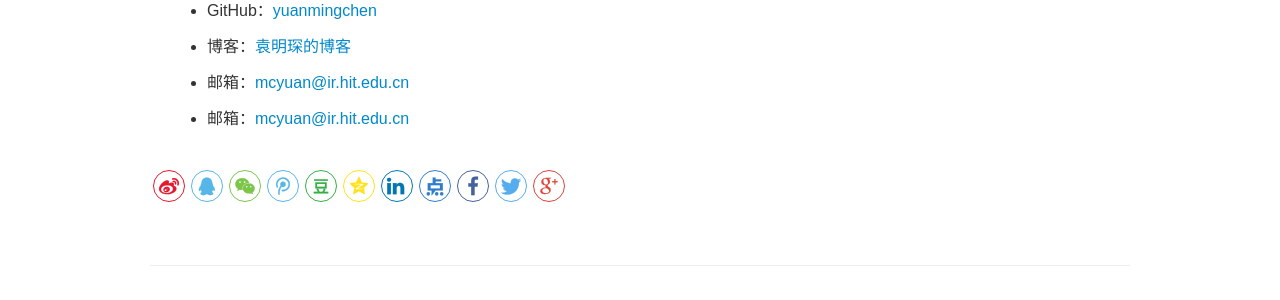
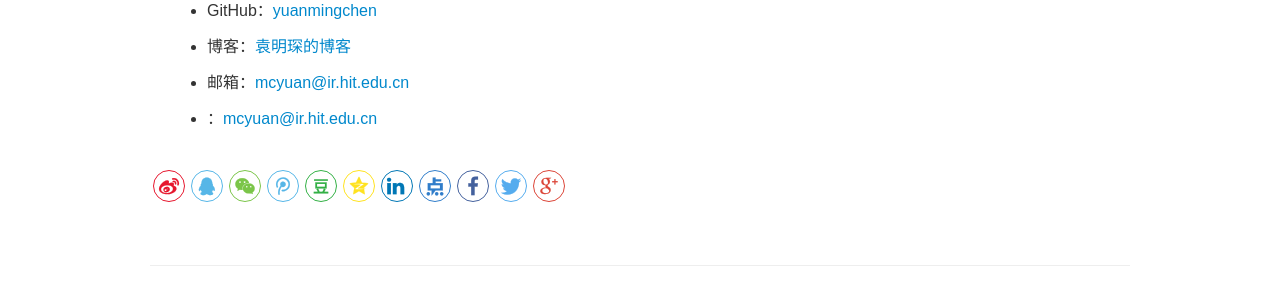
Before and after one commit to yuanmingchen/yuanmingchen.github.io, a Jekyll site: the page built from pages/about.md, in a window 1280 px wide. Shown: the part 361-661 px from the top of the page. Built offline with Jekyll 4.4.1, drawn with Linux system fonts in a browser that asks for light colours.

Commit message:
Updates _data/social.yml
Auto commit by GitBook Editor

```diff
--- a/_data/social.yml
+++ b/_data/social.yml
@@ -10,6 +10,6 @@
   name: mcyuan@ir.hit.edu.cn
   url: mcyuan@ir.hit.edu.cn
 
-- sitename: 邮箱
+- sitename:
   name: mcyuan@ir.hit.edu.cn
   url: mcyuan@ir.hit.edu.cn
```
